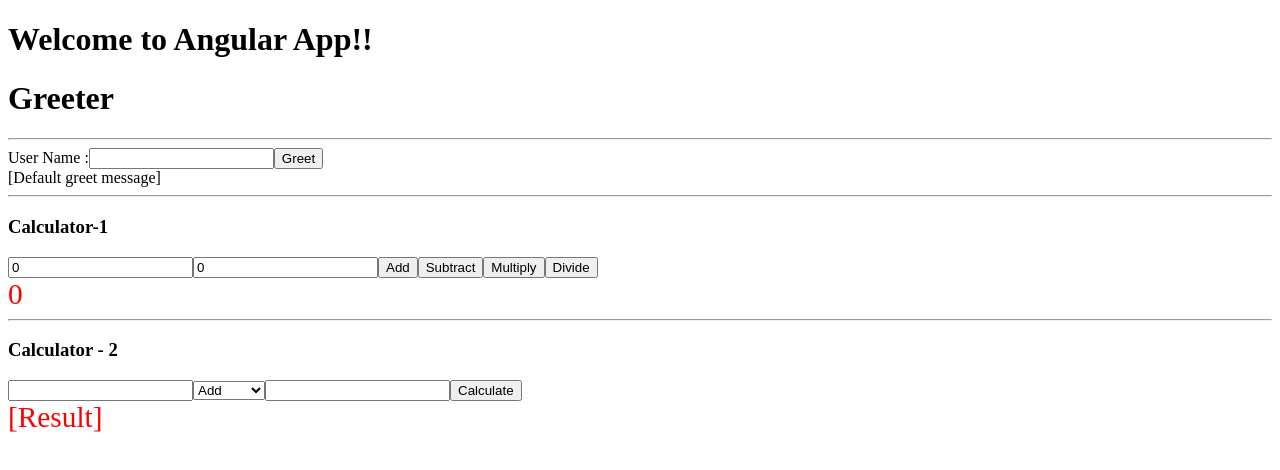
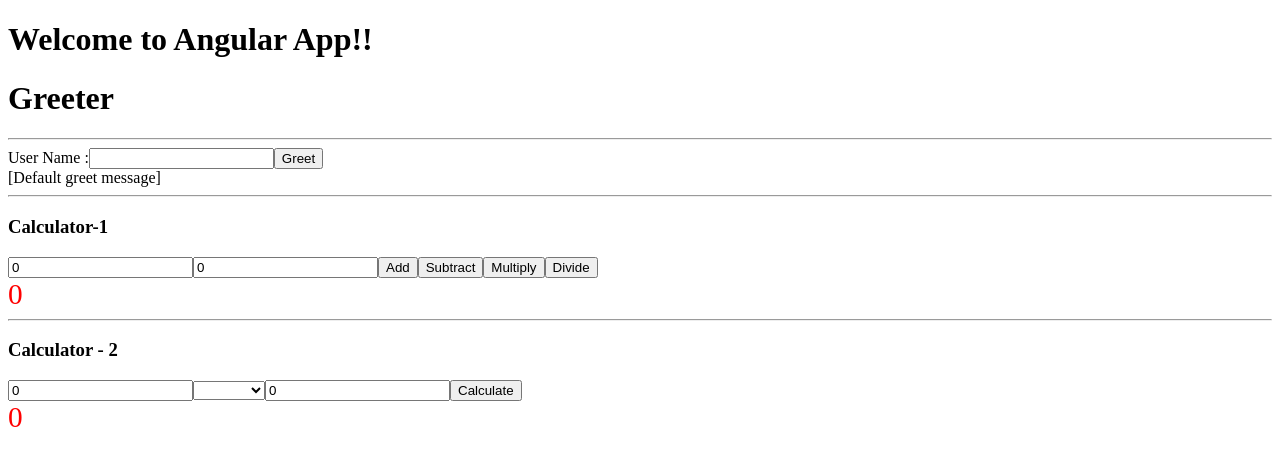
Before and after one commit to tkmagesh/Intelimedia-Angular2-Jul-2017, an Angular app in the folder hello-world-app/: page / in a window 1280 px wide. Shown: the top 470 px of the page. Built offline with nearby package versions, Linux system fonts and the light colour scheme.

Commit message:
calculator two - assignment - solution

```diff
--- a/hello-world-app/src/app/calculator/calculatorTwo.component.html
+++ b/hello-world-app/src/app/calculator/calculatorTwo.component.html
@@ -1,13 +1,13 @@
 <h3>Calculator - 2</h3>
 <div>
-	<input type="number" >
-	<select >
+	<input type="number" [(ngModel)] = "model.number1">
+	<select [(ngModel)]="operator">
 		<option value="add">Add</option>
 		<option value="subtract">Subtract</option>
 		<option value="multiply">Multiply</option>
 		<option value="divide">Divide</option>
 	</select>
-	<input type="number" >
-	<input type="button" value="Calculate">
-	<div class="result">[Result]</div>
+	<input type="number" [(ngModel)] = "model.number2">
+	<input type="button" value="Calculate" (click)="calculate()">
+	<div class="result">{{model.result}}</div>
 </div>
--- a/hello-world-app/src/app/calculator/calculatorTwo.component.ts
+++ b/hello-world-app/src/app/calculator/calculatorTwo.component.ts
@@ -1,4 +1,5 @@
 import { Component } from '@angular/core';
+import { CalculatorModel } from './CalculatorModel';
 
 @Component({
 	selector :  'app-calculator-two',
@@ -6,5 +7,29 @@
 	styleUrls : ['calculator.style.css']
 })
 export class CalculatorTwoComponent{
-	//fill in the blanks
+	model : CalculatorModel;
+
+	operator : string = '';
+
+	constructor(){
+		this.model = new CalculatorModel();
+	}
+
+	calculate(){
+		switch (this.operator) {
+			case "add":
+				this.model.add();
+				break;
+			case "subtract":
+				this.model.subtract();
+				break;
+			case "multiply":
+				this.model.multiply();
+				break;
+			case "divide":
+				this.model.divide();
+				break;
+
+		}
+	}
 }
```
